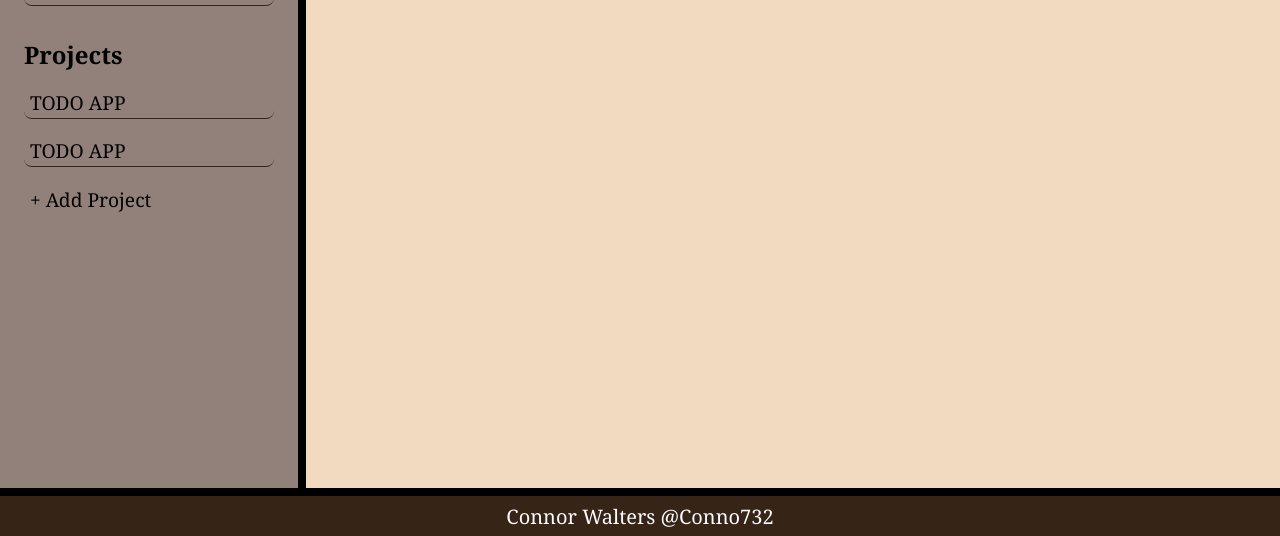
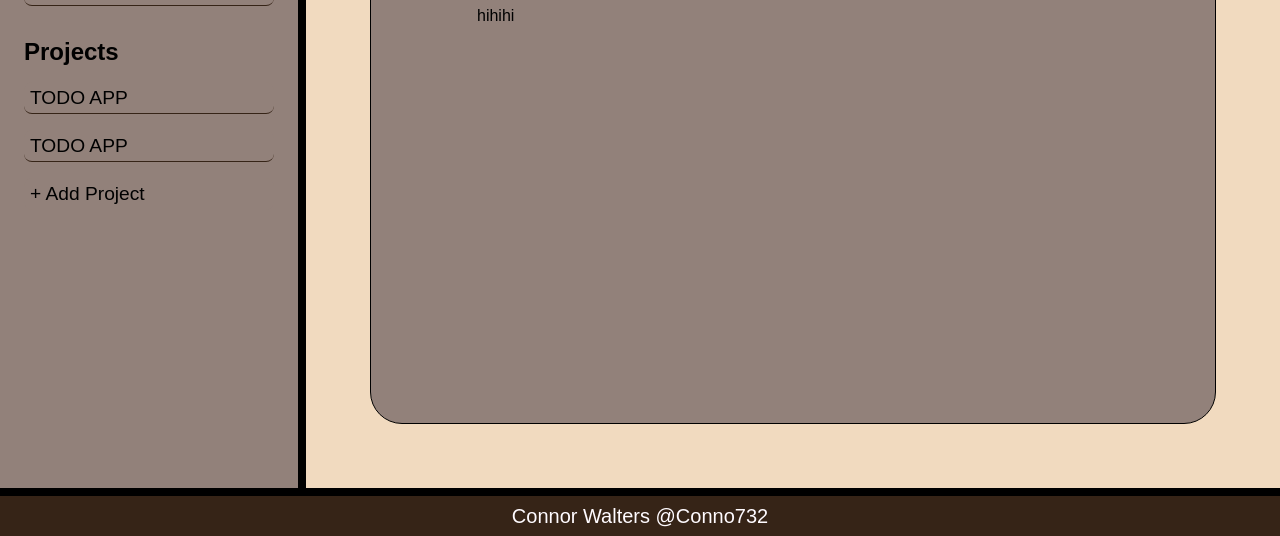
Before and after one commit to Conno732/ToDoApp, a website built with webpack: page dist/index.html in a window 1280 px wide. Shown: the part 264-800 px from the top of the page. Built offline with nearby package versions, Linux system fonts and the light colour scheme.

Commit message:
DataHandler almost completed

```diff
--- a/src/components/ProjectDataHandler.js
+++ b/src/components/ProjectDataHandler.js
@@ -1,5 +1,5 @@
 //ProjectDataHandler handles data from localStorage to Object form, and vis versa
-//  requires startup to retrieve object containing all data
+//  requires startup to do initial retrieval of the object containing all data
 //  either removes data by an ID, or adds data given by an object
 // ALSO handles requests to edit the data of the objects
 
@@ -11,13 +11,7 @@ const ProjectDataHandler = (() => {
   const ProjectsList = {};
   function startup() {
     ProjectsList.projects = JSON.parse(localStorage.getItem(AllProjectsID));
-    addProject("CusturdStuf");
-    addTask("CusturdStuf", {
-      title: "fill",
-      due: "duedate",
-    });
-    removeTask("CusturdStuf", "fill");
-    console.log(ProjectsList.projects);
+    initStockProjects();
   }
 
   //returns nothing, creates new project with given title
@@ -45,26 +39,48 @@ const ProjectDataHandler = (() => {
     updateLocalStorage();
   }
 
+  //cure-all for modifying task data
+  function modifyTaskData(title, task, data) {}
+
   //for the sake of ensuring no duplicate tasks are entered
   function getTaskList(title) {
     return ProjectsList[title].taskList;
   }
 
-  //cure-all for modifying task data
-  function modifyTaskData(title, task, data) {}
-
-  //check if inbox, week, today exist, otherwise add each
-  function initStockProjects() {}
+  //check if inbox, week, today exist, otherwise add them
+  //potentially have func to initialize each proj
+  function initStockProjects() {
+    if (!("Inbox" in ProjectsList.projects)) {
+      ProjectsList.projects.Inbox = { title: "Inbox", taskList: {} };
+    }
+    if (!("Today" in ProjectsList.projects)) {
+      ProjectsList.projects.Today = { title: "Today", taskList: {} };
+    }
+    if (!("Week" in ProjectsList.projects)) {
+      ProjectsList.projects.Week = { title: "Week", taskList: {} };
+    }
+    updateLocalStorage();
+  }
 
   //Return the project data
-  function getProjectData(title) {}
+  function getProjectData(id) {
+    return ProjectsList.projects[id];
+  }
 
   //whenever The object is modified, update the local Storage
   function updateLocalStorage() {
     localStorage.setItem(AllProjectsID, JSON.stringify(ProjectsList.projects));
   }
 
-  return { startup, getProjectData, addTask, getTaskList, removeProject };
+  return {
+    startup,
+    getProjectData,
+    addTask,
+    getTaskList,
+    removeProject,
+    addProject,
+    removeTask,
+  };
 })();
 
 export { ProjectDataHandler };
--- /dev/null
+++ b/src/components/ProjectDisplayHandler.js
@@ -0,0 +1,26 @@
+import { ProjectDataHandler } from "./ProjectDataHandler";
+
+//UI makes a request to this module to display or update content
+// this module contact ProjectDataHandler to aquire the data from local storage and/or submit data.
+
+const ProjectHandler = (() => {
+  const projectView = document.getElementById("project-view");
+  function displayProject(id) {
+    loadProjectData(id);
+  }
+
+  function loadProjectData(id) {
+    const inbox = ProjectDataHandler.getProjectData(id);
+    console.log(inbox);
+  }
+
+  function taskHTMLGen() {}
+
+  function projectHTMLGen() {}
+
+  function testing() {}
+
+  return { displayProject, testing };
+})();
+
+export { ProjectHandler };
--- a/src/components/ProjectSectionHandler.js
+++ /dev/null
@@ -1,6 +0,0 @@
-//UI makes a request to this module to display or update content
-// this module contact ProjectDataHandler to aquire the data from local storage and/or submit data.
-
-const ProjectHandler = (() => {})();
-
-export { ProjectHandler };
--- a/src/components/UI.js
+++ b/src/components/UI.js
@@ -1,5 +1,5 @@
 import { ProjectDataHandler } from "./ProjectDataHandler";
-import { ProjectHandler } from "./ProjectSectionHandler";
+import { ProjectHandler } from "./ProjectDisplayHandler";
 import { NavBarHandler } from "./NavBarHandler";
 
 //This handles the top level of the project
@@ -12,13 +12,16 @@ import { NavBarHandler } from "./NavBarHandler";
 function startup() {
   addAllListeners();
   ProjectDataHandler.startup();
+  ProjectHandler.displayProject("Inbox");
   //NavBarHandler.loadContent();
-  //ProjectHandler.loadContent("inbox");
 }
 
 //This function will take in the id of the element triggered
 //  and call the appropriate function
-function onClickHandler() {}
+function onClickHandler(e) {
+  //close, date, new-proj, select-proj
+  console.log(e.id);
+}
 
 //Purely EventListeners below
 
@@ -30,7 +33,7 @@ function addNavBtnListeners() {
   const buttons = document.querySelectorAll(".nav-btn");
   buttons.forEach((e) => {
     e.addEventListener("click", () => {
-      console.log(e.id);
+      onClickHandler(e);
     });
   });
 }
--- a/src/index.js
+++ b/src/index.js
@@ -2,19 +2,5 @@ import "./styles/index.css";
 import { startup } from "./components/UI";
 
 //title, description, dueDate and priority
-let task1 = {
-  title: "hi",
-  due: "duedate",
-};
-
-let taskList = { task1, task1, task1 };
-
-let inbox = { title: "title1", taskList };
-let today = { title: "title2", taskList };
-let week = { title: "title2", taskList };
-let custom = { title: "title2", taskList };
-
-let allObjects = { inbox, today, week, custom };
-localStorage.setItem("SuperCoolStuffs", JSON.stringify(allObjects));
 
 startup();
--- a/src/styles/index.css
+++ b/src/styles/index.css
@@ -4,7 +4,7 @@ html {
 }
 
 body {
-  font-family: Georgia, "Times New Roman", Times, serif;
+  font-family: "Arial Narrow Bold", sans-serif;
   height: 100%;
   margin: 0;
   background-color: #f1dabf;
@@ -47,7 +47,7 @@ body {
 }
 
 .nav-btn {
-  font-family: Georgia, "Times New Roman", Times, serif;
+  font-family: "Arial Narrow Bold", sans-serif;
   text-align: start;
   font-size: larger;
   height: 32px;
@@ -92,8 +92,36 @@ body {
   width: 100%;
 }
 
+.project-view {
+  display: flex;
+  flex: 1;
+  padding: 64px;
+}
+
+.project-base {
+  font-family: "Arial Narrow Bold", sans-serif;
+  display: flex;
+  flex-direction: column;
+  background-color: #92817a;
+  flex: 1;
+  padding: 8px 42px;
+  border-radius: 32px;
+  border: black solid 1px;
+  justify-content: flex-start;
+  align-items: flex-start;
+}
+
 .add-container {
   width: 100%;
+}
+
+.task {
+  width: 100%;
+  height: 100px;
+}
+
+.taskList {
+  margin-left: 64px;
 }
 
 .footer {
```
Also changed, not shown: dist/index.html, dist/main.js.
